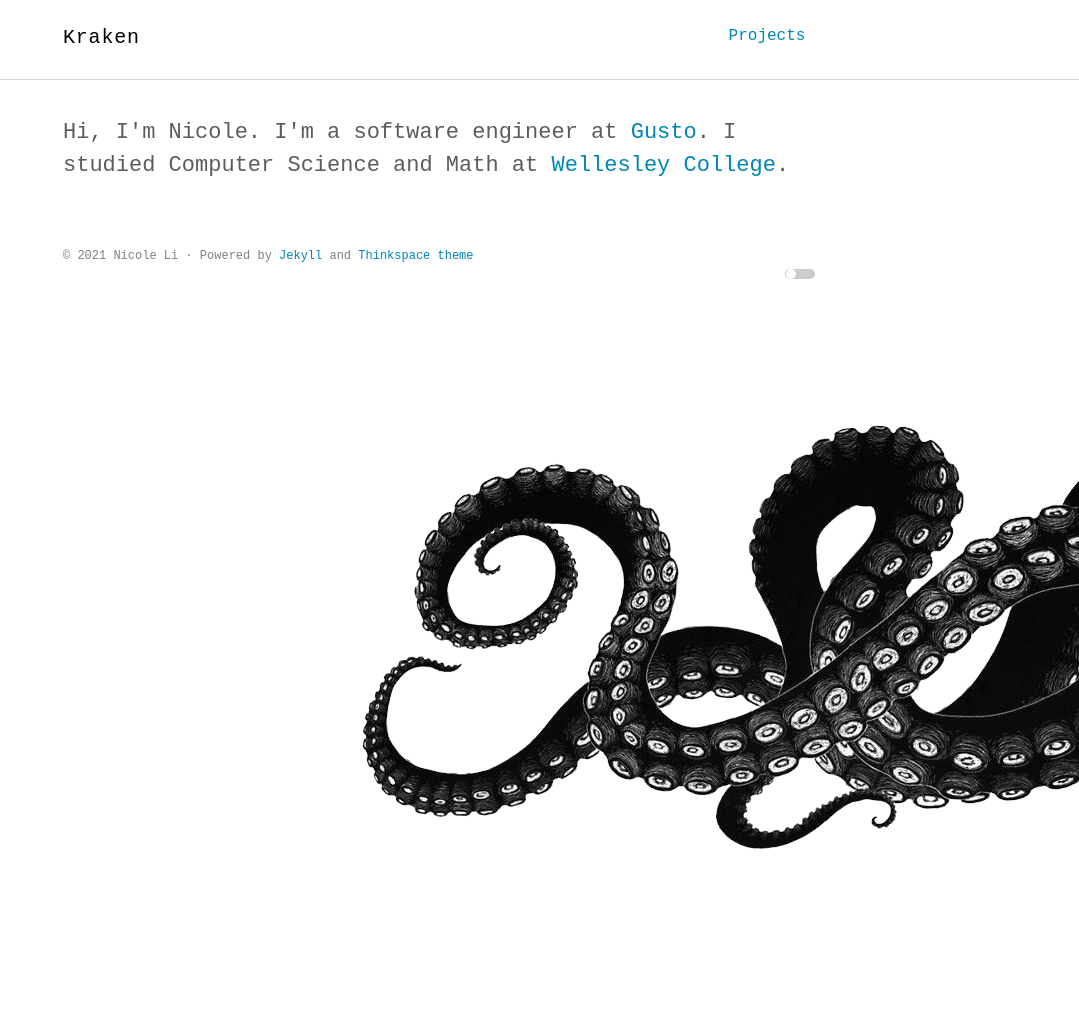
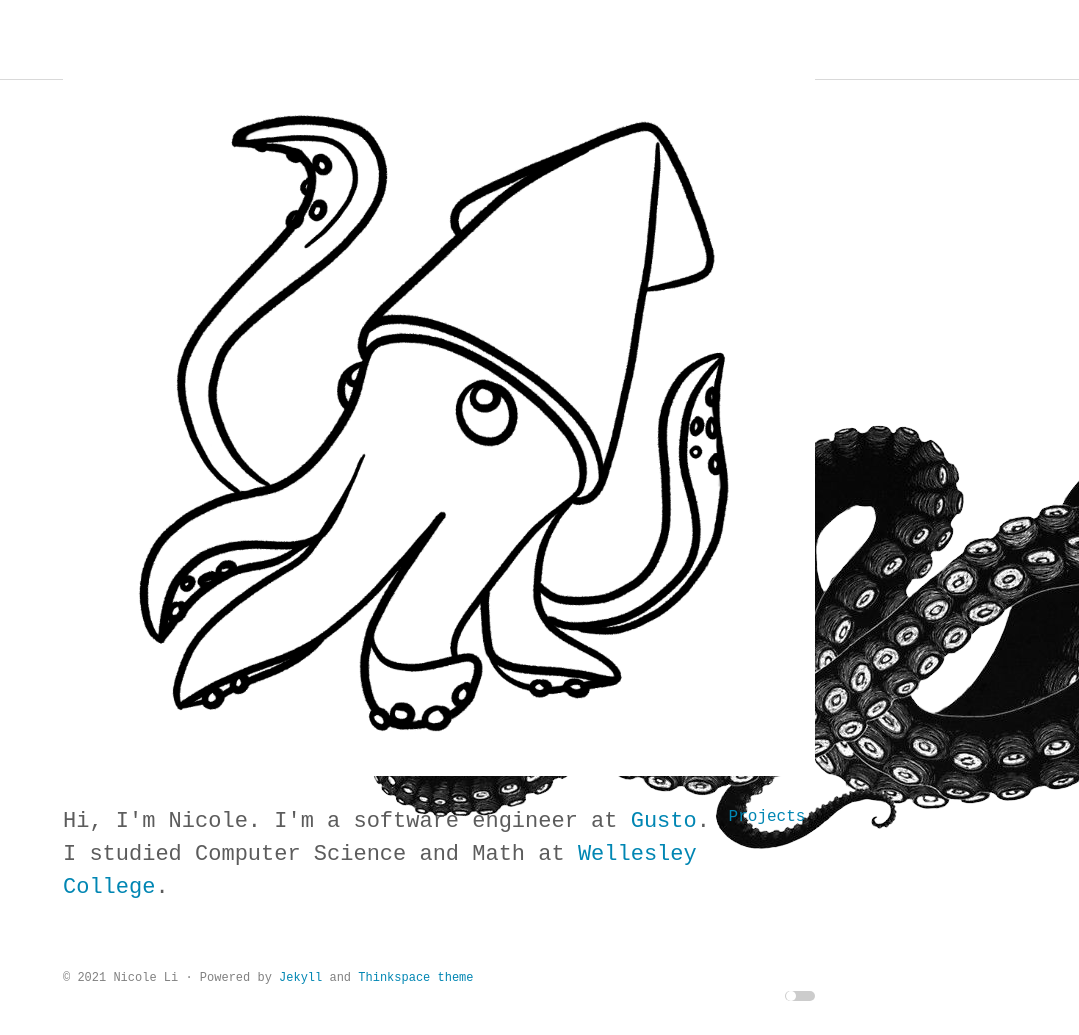
Before and after one commit to nicole-li/nicole-li.github.io, a Jekyll site: the page built from index.html, in a window 1280 px wide. Shown: the whole page, without its empty margins (201-1280 px from the left). Built offline with Jekyll 4.4.1, drawn with Linux system fonts in a browser that asks for light colours; some web fonts are replaced; before the commit the page ends 900 px from its top, so only the background shows below that.

Commit message:
add logo

```diff
--- a/_config.yml
+++ b/_config.yml
@@ -1,5 +1,5 @@
 # Site settings
-title_left      : "Kraken"
+title_left      : "Nicole Li"
 title_right     : "" # default: ""
 description     : ""
 keywords        : ""
--- a/_includes/nav.html
+++ b/_includes/nav.html
@@ -1,7 +1,11 @@
 
 <nav class="nav">
   <div class="container">
-    <h1 class="logo"><a href="{{ '/' | prepend: site.baseurl | prepend: site.url }}">{{ site.title_left }}<span>{{ site.title_right }}</span></a></h1>
+    <h1 class="logo">
+      <a href="{{ '/' | prepend: site.baseurl | prepend: site.url }}">
+        <img src="{{ '/assets/images/kraken.png' | prepend: site.baseurl | prepend: site.url }}" alt="Kraken">
+      </a>
+    </h1>
     <ul class="navbar">
       <li><a href="{{ '/projects' | prepend: site.baseurl | prepend: site.url }}">Projects</a></li>
       <!-- <li><a href="{{ "/feed.xml" | prepend: site.baseurl | prepend: site.url }}" target="_blank">RSS</a></li> -->
```
